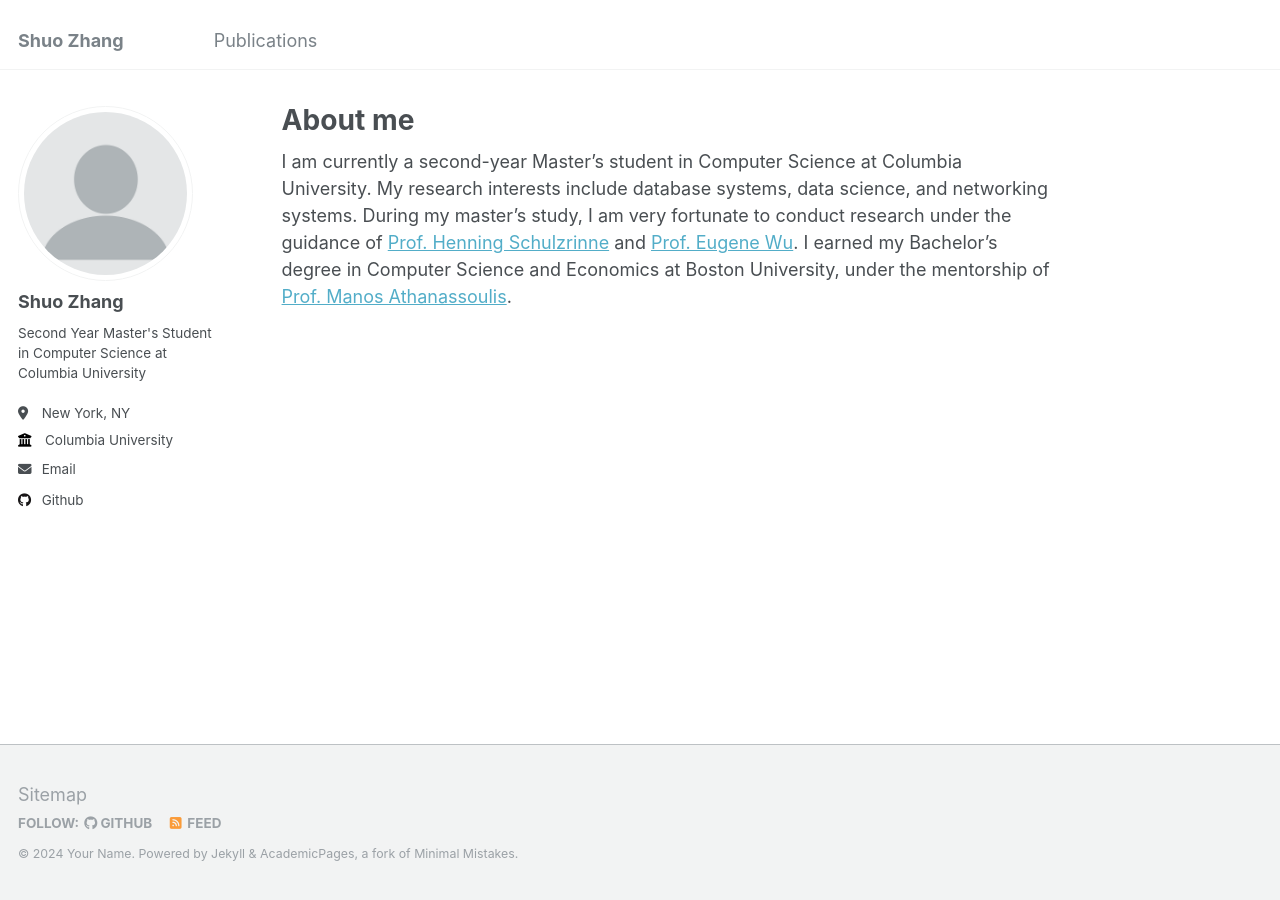
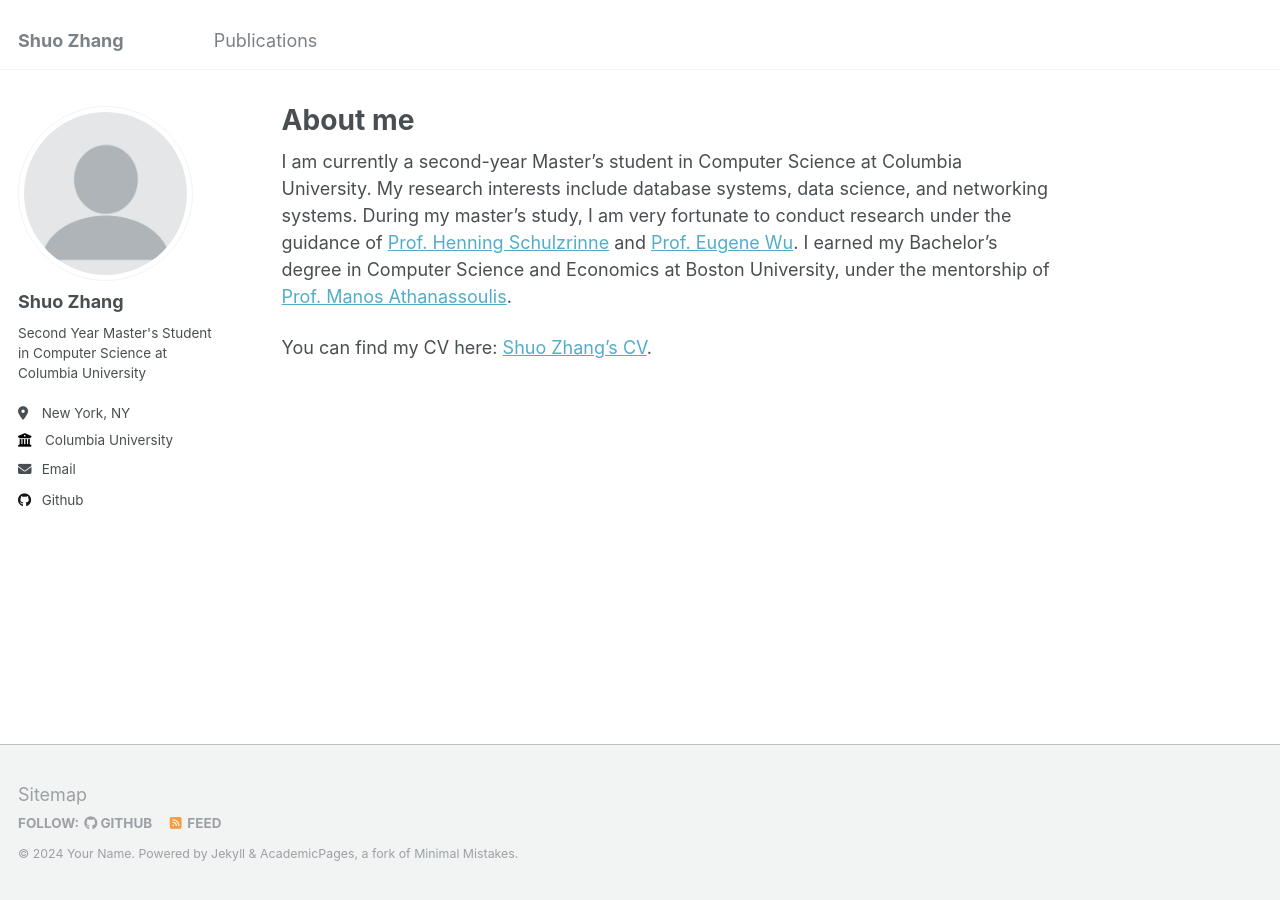
Before and after one commit to Inverse0/Inverse0.github.io, a Jekyll site: the page built from _pages/about.md, in a window 1280 px wide. Built offline with Jekyll 4.4.1, drawn with Linux system fonts in a browser that asks for light colours.

Commit message:
Update about.md

```diff
--- a/_pages/about.md
+++ b/_pages/about.md
@@ -8,3 +8,5 @@ redirect_from:
 ---
 
 I am currently a second-year Master's student in Computer Science at Columbia University. My research interests include database systems, data science, and networking systems. During my master's study, I am very fortunate to conduct research under the guidance of [Prof. Henning Schulzrinne](https://www.cs.columbia.edu/~hgs/) and [Prof. Eugene Wu](http://www.eugenewu.net/). I earned my Bachelor's degree in Computer Science and Economics at Boston University, under the mentorship of [Prof. Manos Athanassoulis](https://cs-people.bu.edu/mathan/).
+
+You can find my CV here: [Shuo Zhang's CV](../assets/Shuo_Zhang_CV.pdf).
```
